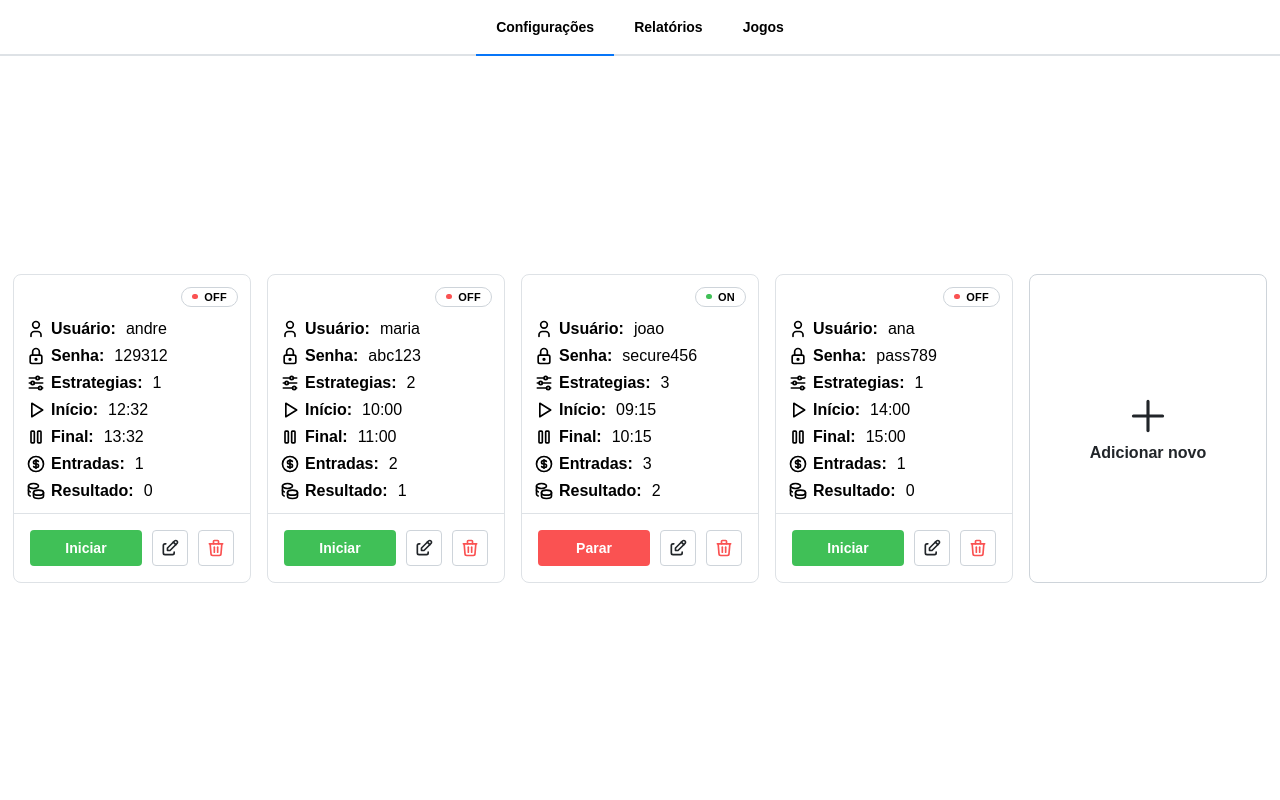
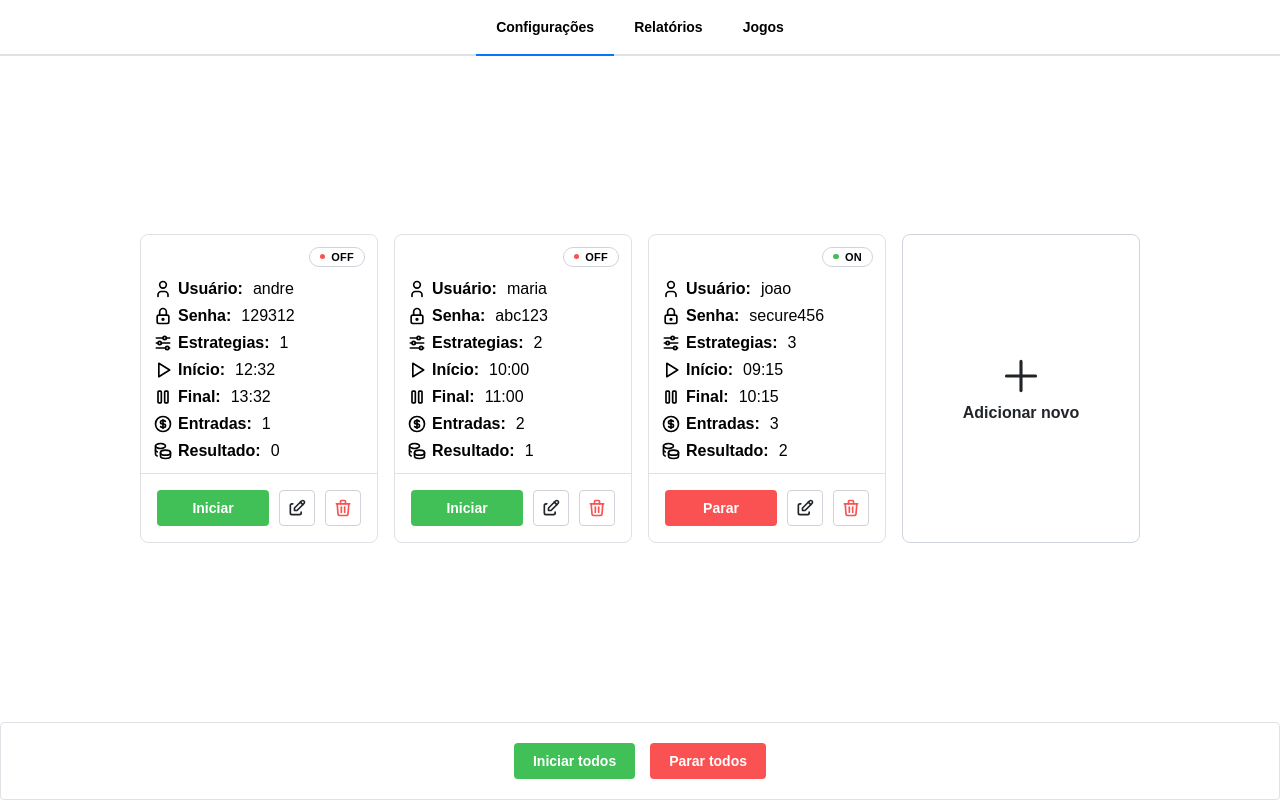
Before and after one commit to DDR23/bot-apostador-bet365-painel-frontend, a React (Vite) app: page / in a window 1280 px wide. Built offline with nearby package versions, Linux system fonts and the light colour scheme.

Commit message:
feat:{subindo estrutura base de modal de create configs}

```diff
--- /dev/null
+++ b/src/components/pages/configs/modals/ModalCreateConfig.tsx
@@ -0,0 +1,55 @@
+import { useState } from "react";
+import { Paper, SimpleGrid, Stack, Text, TextInput, Button, Center, ScrollArea, Flex, Divider } from "@mantine/core";
+import { IconLock, IconPlayerPause, IconPlayerPlay, IconTrophy, IconUser, IconXboxX } from "@tabler/icons-react";
+import PaperStrategyTenis from "../papers/PaperStrategyTenis";
+import ProviderDevice from "../../../../utils/ProviderDevice";
+
+export default function ModalCreateConfig() {
+  const { isDesktop } = ProviderDevice();
+  const [strategies, setStrategies] = useState<Array<{ id: number }>>([]);
+
+  const addStrategy = () => {
+    const newStrategy = { id: Date.now() };
+    setStrategies([...strategies, newStrategy]);
+  };
+
+  const removeStrategy = (id: number) => {
+    setStrategies(strategies.filter(strategy => strategy.id !== id));
+  };
+
+  return (
+    <form>
+      <ScrollArea h='auto' scrollbarSize={4}>
+        <Stack mah='63vh' gap={10}>
+          <Paper withBorder px={10} py={20}>
+            <Text ta="center" pb={10}>Dados da BET365 - TÊNIS</Text>
+            <SimpleGrid cols={{ base: 1, xs: 2 }} spacing={10}>
+              <TextInput placeholder="Nome de usuário" leftSection={<IconUser size={20} />} />
+              <TextInput placeholder="Senha" leftSection={<IconLock size={20} />} />
+              <TextInput placeholder="Inicio" leftSection={<IconPlayerPlay size={20} />} />
+              <TextInput placeholder="Termino" leftSection={<IconPlayerPause size={20} />} />
+              <TextInput placeholder="Stop Win" leftSection={<IconTrophy size={20} />} />
+              <TextInput placeholder="Stop Loss" leftSection={<IconXboxX size={20} />} />
+            </SimpleGrid>
+          </Paper>
+          <Center><Text ta='center' inline my={5}>Configurações das estrategias</Text></Center>
+          {strategies.map(strategy => (
+            <PaperStrategyTenis
+              key={strategy.id}
+              id={strategy.id}
+              onRemove={removeStrategy}
+            />
+          ))}
+        </Stack>
+      </ScrollArea>
+      <Divider/>
+      <Flex mt='md' justify='space-between' direction={isDesktop ? 'row' : 'column'} gap={isDesktop ? '0' : '10'}>
+        <Button bottom={0} onClick={addStrategy} color="green">Adicionar Estratégia</Button>
+        <Flex gap={10}>
+          <Button variant="default">Importar Configurações</Button>
+          <Button>Salvar</Button>
+        </Flex>
+      </Flex>
+    </form>
+  );
+}
--- /dev/null
+++ b/src/components/pages/configs/papers/PaperStrategyTenis.tsx
@@ -0,0 +1,23 @@
+import { Button, Center, Paper, SimpleGrid, TextInput } from "@mantine/core";
+import { IconBrandSupabase, IconCoin, IconPingPong, IconScoreboard } from "@tabler/icons-react";
+
+interface PaperStrategyTenisProps {
+  id: number;
+  onRemove: (id: number) => void;
+}
+
+export default function PaperStrategyTenis({ id, onRemove }: PaperStrategyTenisProps) {
+  return (
+    <Paper withBorder p={10}>
+      <SimpleGrid cols={{ base: 1, xs: 2 }} spacing={10}>
+        <TextInput placeholder="Diferença de set" leftSection={<IconScoreboard size={20} />} />
+        <TextInput placeholder="Diferença de pontos" leftSection={<IconPingPong size={20} />} />
+        <TextInput placeholder="Multiplicador" leftSection={<IconBrandSupabase size={20} />} />
+        <TextInput placeholder="Valor da entrada" leftSection={<IconCoin size={20} />} />
+      </SimpleGrid>
+      <Center>
+        <Button mt={10} color="red" onClick={() => onRemove(id)}>Remover</Button>
+      </Center>
+    </Paper>
+  );
+}
--- a/src/pages/configs/Page.tsx
+++ b/src/pages/configs/Page.tsx
@@ -1,6 +1,8 @@
-import { Button, Grid, Stack, Text } from "@mantine/core";
+import { Button, Flex, Grid, Modal, Paper, Stack, Text } from "@mantine/core";
 import { CardConfigs } from "../../components/pages/configs/CardConfigs";
 import { IconPlus } from "@tabler/icons-react";
+import { useDisclosure } from "@mantine/hooks";
+import ModalCreateConfig from "../../components/pages/configs/modals/ModalCreateConfig";
 
 // mockCardConfigs.js
 export const mockCardConfigs = [
@@ -34,31 +36,25 @@ export const mockCardConfigs = [
     result: 2,
     status: true,
   },
-  {
-    user: 'ana',
-    password: 'pass789',
-    strategy: 1,
-    start: '14:00',
-    finish: '15:00',
-    entries: 1,
-    result: 0,
-    status: false,
-  },
 ];
 
-const rows = mockCardConfigs.map((row, index) => (
+
+export default function PageConfigs() {
+  const [opened, { open, close }] = useDisclosure(false);
+
+  const rows = mockCardConfigs?.map((row, index) => (
     <Grid.Col key={index} span={"content"}>
       <CardConfigs user={row.user} password={row.password} strategy={row.strategy} start={row.start} finish={row.finish} entries={row.entries} result={row.result} status={row.status} />
     </Grid.Col>
-))
+  ));
 
-export default function PageConfigs() {
   return (
-    <Stack h="100%" w='98vw' m='auto' justify="center" align="center" py={20}>
-      <Grid justify="center">
+    <>
+      <Stack h="100%" m='auto' justify="center" align="center" p={20}>
+        <Grid justify="center" pb={80}>
           {rows}
           <Grid.Col span={"content"}>
-          <Button variant="default" type="button" onClick={() => console.log('adicionar novo')} radius="md" w={238} h={309}>
+            <Button variant="default" type="button" onClick={open} radius="md" w={238} h={309}>
               <Stack w='100%' h='100%' justify="center" align="center" gap={0}>
                 <IconPlus size={50} stroke={1.5} />
                 <Text fw={700}>Adicionar novo</Text>
@@ -66,6 +62,25 @@ export default function PageConfigs() {
             </Button>
           </Grid.Col>
         </Grid>
+        <Paper pos='fixed' bottom={0} withBorder w='100vw'>
+          <Flex justify='center' gap={15} p={20}>
+            <Button bg='green' >Iniciar todos</Button>
+            <Button bg='red' >Parar todos</Button>
+          </Flex>
+        </Paper>
       </Stack>
+      <Modal
+        opened={opened}
+        onClose={close}
+        size='auto'
+        title='Configurações'
+        overlayProps={{
+          backgroundOpacity: 0.55,
+          blur: 3
+        }}
+      >
+        <ModalCreateConfig />
+      </Modal>
+    </>
   );
 }
```
Lines whose indentation alone changed are shown as unchanged.
